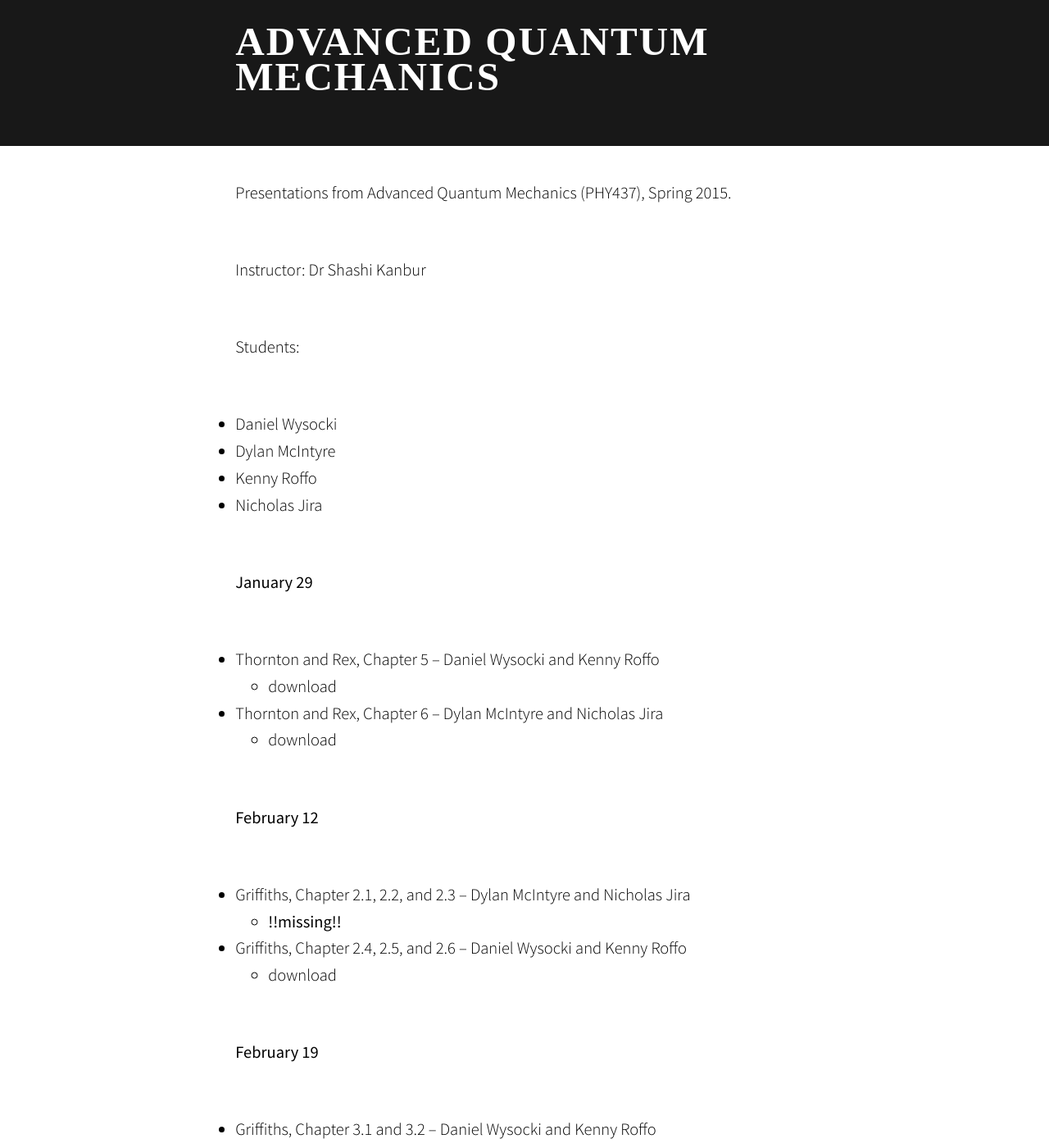
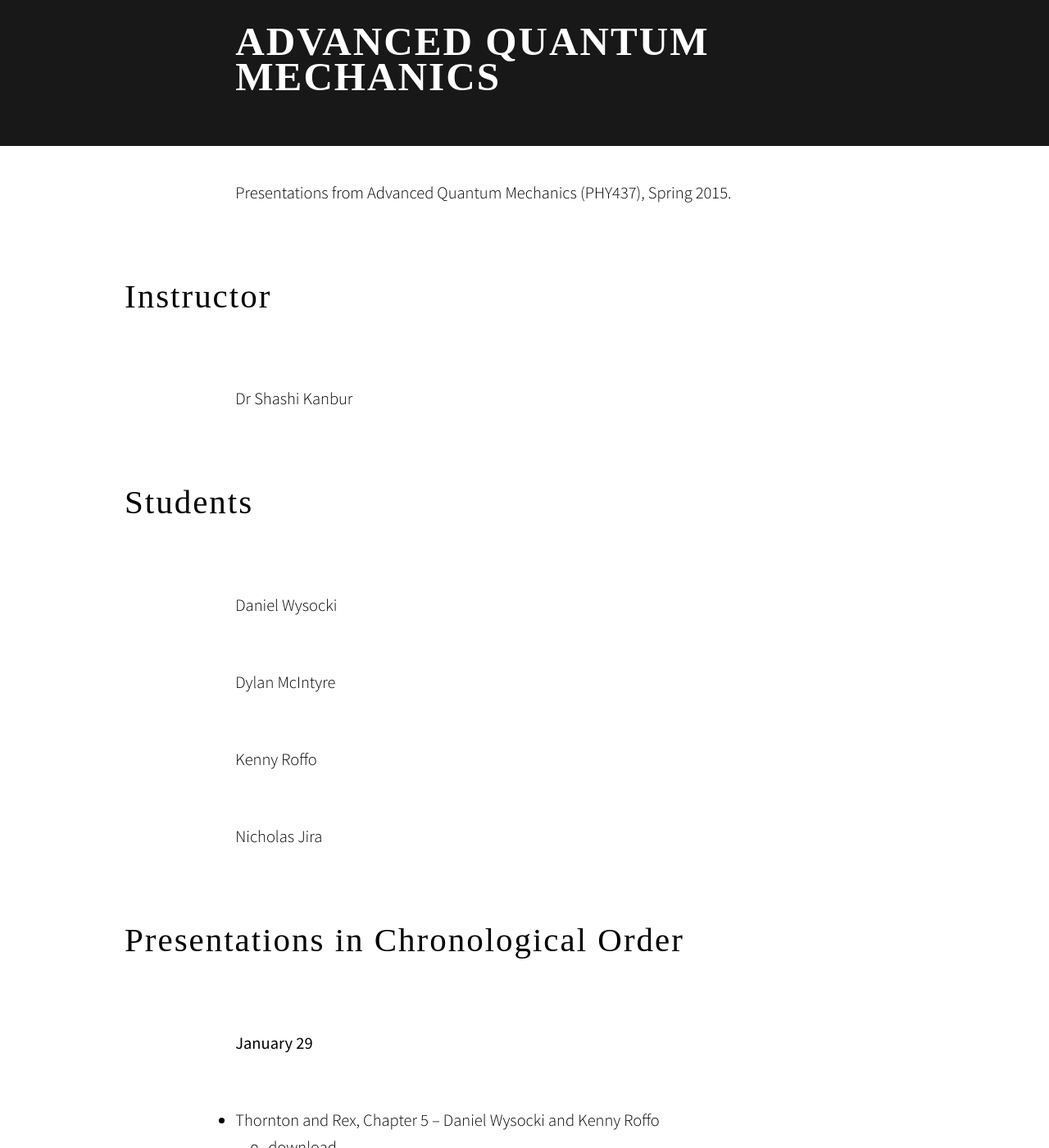
Before and after one commit to oswego-physics/phy437-spring2015, a Jekyll site: the page built from index.md, in a window 1280 px wide and 1400 px high. Shown: the whole window at 82% size. Built offline with Jekyll 4.4.1, drawn with Linux system fonts in a browser that asks for light colours; nearby versions of some CDN libraries; some web fonts are replaced.

Commit message:
Reformatting index page

```diff
--- a/index.md
+++ b/index.md
@@ -4,16 +4,22 @@ layout: blank
 
 Presentations from Advanced Quantum Mechanics (PHY437), Spring 2015.
 
-Instructor: Dr Shashi Kanbur
+# Instructor
 
-Students:
+Dr Shashi Kanbur
 
-- Daniel Wysocki
-- Dylan McIntyre
-- Kenny Roffo
-- Nicholas Jira
+# Students
+
+Daniel Wysocki
+
+Dylan McIntyre
+
+Kenny Roffo
+
+Nicholas Jira
 
 
+# Presentations in Chronological Order
 
 **January 29**
 
```
